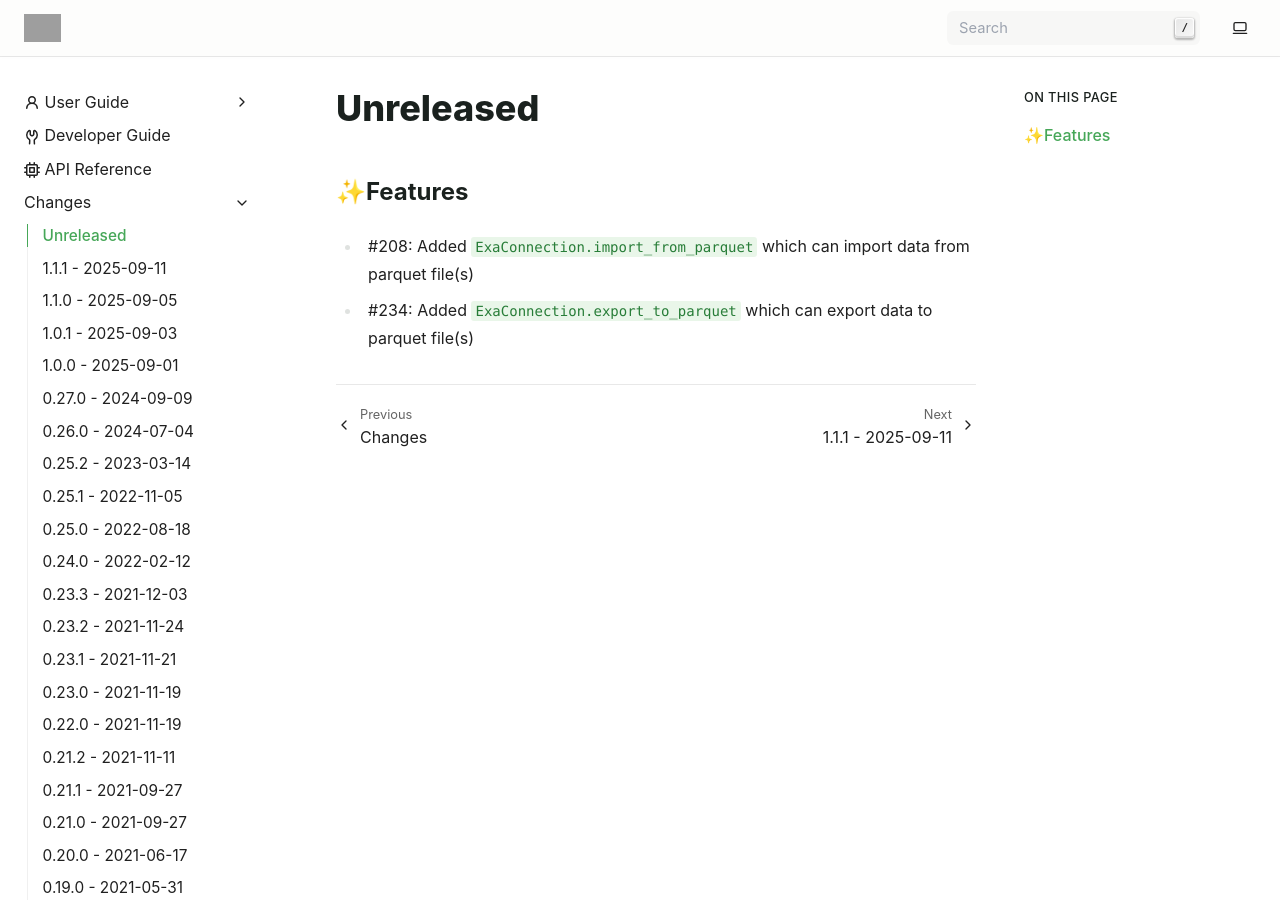
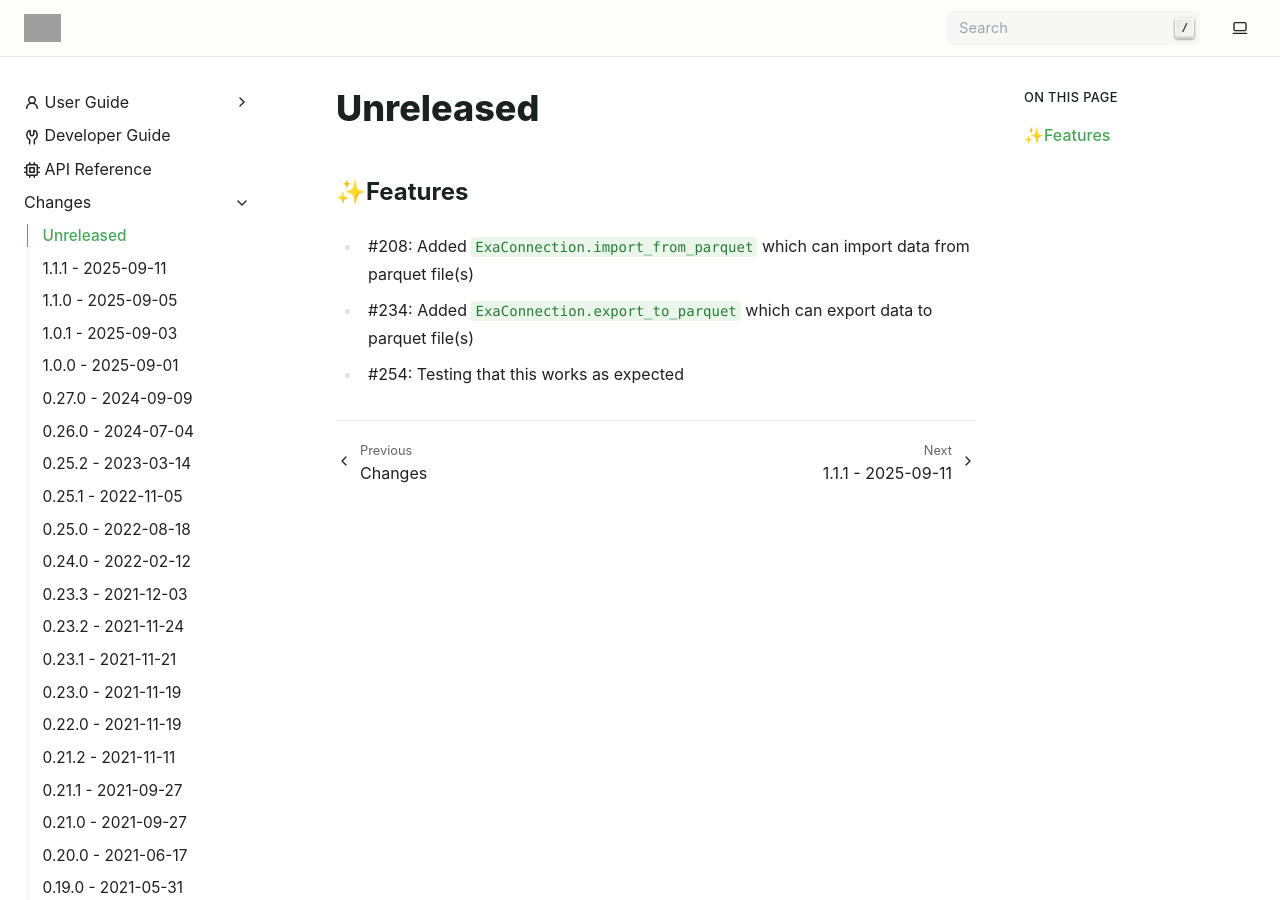
Before and after one commit to exasol/pyexasol, a Sphinx documentation site: the page built from doc/changes/unreleased.md, in a window 1280 px wide and 900 px high. Built offline with Sphinx 7.4.7, drawn with Linux system fonts in a browser that asks for light colours; grey boxes are pictures that could not be loaded.

Commit message:
Dummy change

```diff
--- a/doc/changes/unreleased.md
+++ b/doc/changes/unreleased.md
@@ -3,3 +3,4 @@
 ## ✨Features
 * #208: Added `ExaConnection.import_from_parquet` which can import data from parquet file(s)
 * #234: Added `ExaConnection.export_to_parquet` which can export data to parquet file(s)
+* #254: Testing that this works as expected
```
